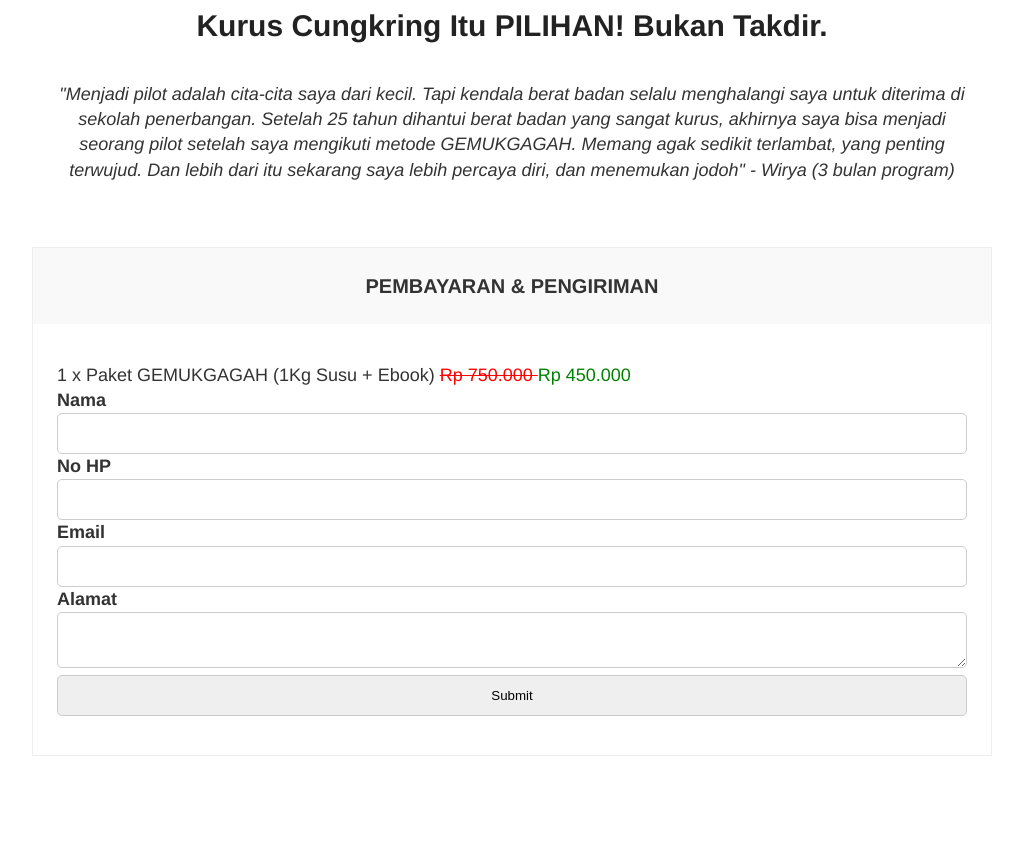
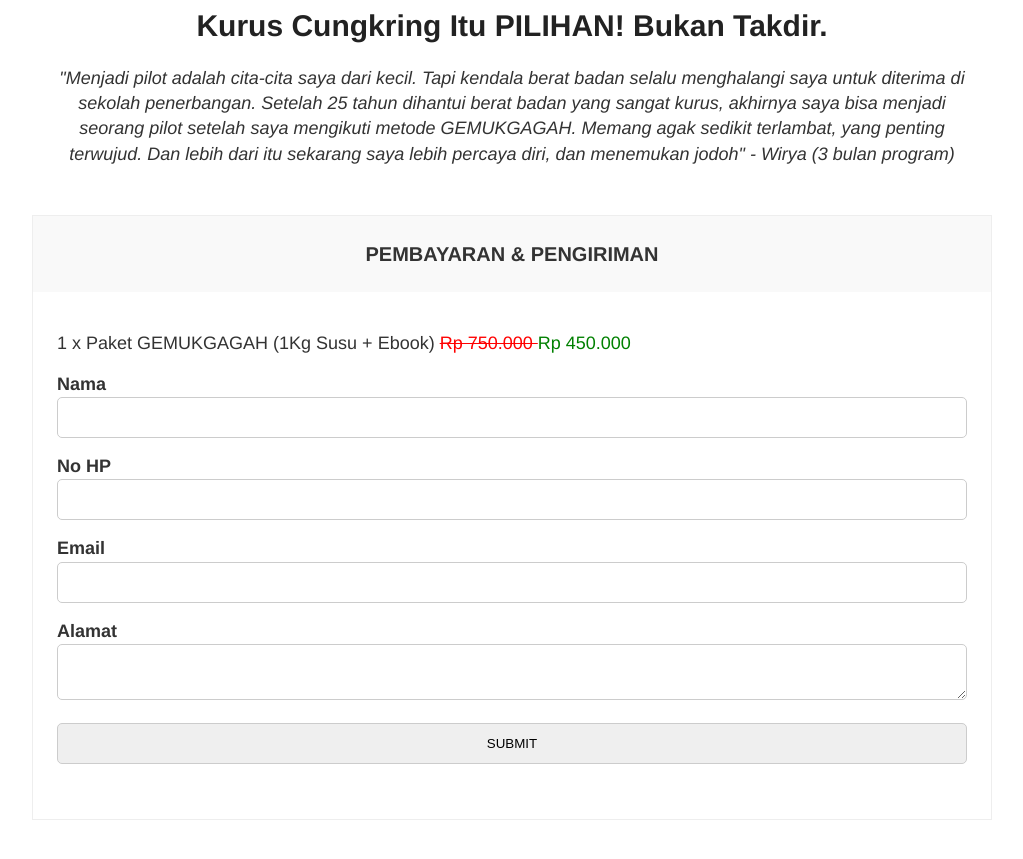
Before and after one commit to kemtol/gemukgagah, a Jekyll site: the page built from laman/order.html, in a window 1280 px wide. Shown: the top 859 px of the page, without its empty margins (128-1151 px from the left). Built offline with Jekyll 4.4.1, drawn with Linux system fonts in a browser that asks for light colours; nearby versions of some CDN libraries; comment, search, counter and statistics services are not loaded.

Commit message:
Update order.html

```diff
--- a/laman/order.html
+++ b/laman/order.html
@@ -13,7 +13,7 @@
     		text-align: center;
 		font-style: italic;
 		margin-bottom: 3rem;
-		padding:1rem;
+		padding:0 1rem;
 	}
 	#form--pemesanan{padding:0;border:1px solid #eee}
 	#form--pemesanan .a1{
@@ -27,12 +27,19 @@
 		padding:1.5rem;
 		list-style:none;
 	}
+	#form--pemesanan ul li{margin-bottom:1rem}
 	#form--pemesanan ul label{font-weight:bold}
 	#form--pemesanan ul li input,#form--pemesanan ul li textarea{
 	    	width: 100%;
     		padding: 0.75rem 1rem;
     		border-radius: 5px;
     		border: 1px solid #ccc;
+	}
+	#form--pemesanan ul li input[type:submit]{
+	    	font-weight: bold;
+    		font-size: 1.2125rem;
+    		background: green;
+    		color: #fff;
 	}
 	span.p2{color:red;text-decoration:line-through}
 	span.p3{color:green}
@@ -89,7 +96,7 @@
 		<li class="buttons">
 		<input type="hidden" name="form_id" value="58293">
 
-		<input id="saveForm" class="button_text" type="submit" name="submit" value="Submit">
+		<input id="saveForm" class="button_text" type="submit" name="submit" value="SUBMIT">
 		</li>
 	</ul>
 </div>
```
